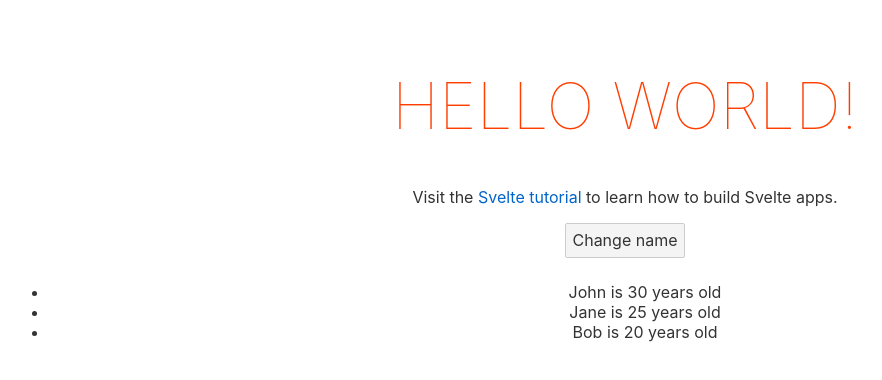
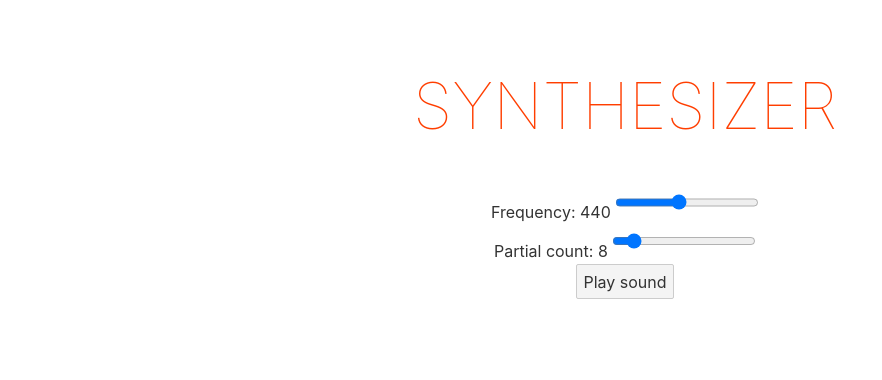
Before and after one commit to dotKokott/wavearium, a Svelte app in the folder client/: page / in a window 1280 px wide. Shown: the top 380 px of the page, without its empty margins (15-897 px from the left). Built offline with nearby package versions, Linux system fonts and the light colour scheme.

Commit message:
frequency and partial count

```diff
--- a/client/src/App.svelte
+++ b/client/src/App.svelte
@@ -1,65 +1,48 @@
 <script lang="ts">
+import { onMount } from 'svelte';
 	import * as Tone from 'tone';
 
+	export let osc = new Tone.Oscillator("F3").toDestination();
 
+	export let analyser = new Tone.Analyser("waveform", 256);
 
-	export let name: string;
+	export let partialCount = 8;
+	export let frequency = 440;
 
-	let list = [
-		{
-			name: "John",
-			age: 30
-		},
-		{
-			name: "Jane",
-			age: 25
-		},
-		{
-			name: "Bob",
-			age: 20
-		}
-	];
+	onMount(() => {
 
-	function setName(newName: string) {
-		name = newName;
+	});
 
-		const synth = new Tone.Synth().toDestination();
-		synth.triggerAttackRelease("C4", "8n");
+	function playTone() {
+		osc.partials = new Array(partialCount).fill(0).map(() => Math.random());
+		osc.frequency.value = frequency;
+
+		// start and stop after 1 second
+		osc.start().stop("+1");
 	}
+
 
 	// computed
 	// $: doubled = count * 2
 
 	// watch
 	// $: if(count % 2 == 0) { console.log(' do something ') }
-
-
 </script>
 
 <main>
-	<h1>Hello {name}!</h1>
-	<p>Visit the <a href="https://svelte.dev/tutorial">Svelte tutorial</a> to learn how to build Svelte apps.</p>
-	<button on:click={() => setName('chango')}>Change name</button>
+	<h1>Synthesizer</h1>
 
-	{#if name != 'world'}
-		<p>{name} is not world</p>
-	{/if}
+	<div>
+		Frequency: { frequency }
+		<input bind:value={frequency} type="range" min="20" max="1000" on:change={ playTone }/>
+	</div>
+	<div>
+		Partial count: { partialCount }
+		<input bind:value={partialCount} type="range" min="1" max="128" on:change={ playTone }/>
 
-	<ul>
-		{#each list as person, i}
-			<li>{person.name} is {person.age} years old</li>
-		{/each}
-	</ul>
+	</div>
 
-	<!--
-		{#await promise}
-			<p>...waiting</p>
-		{:then number}
-			<p>The number is {number}</p>
-		{:catch error}
-			<p style="color: red">{error.message}</p>
-		{/await}
-	-->
+	<button on:click={() => playTone()}>Play sound</button>
 
 </main>
 
```
Also changed, not shown: 1 other file (tests, documents, lock files or other folders).
